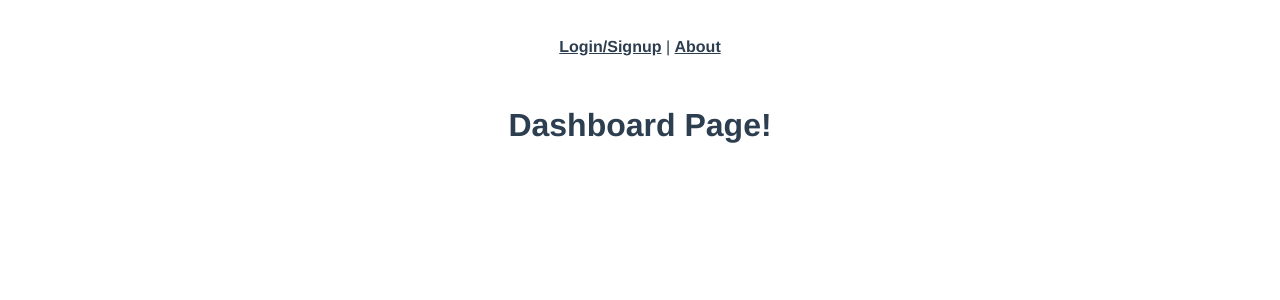
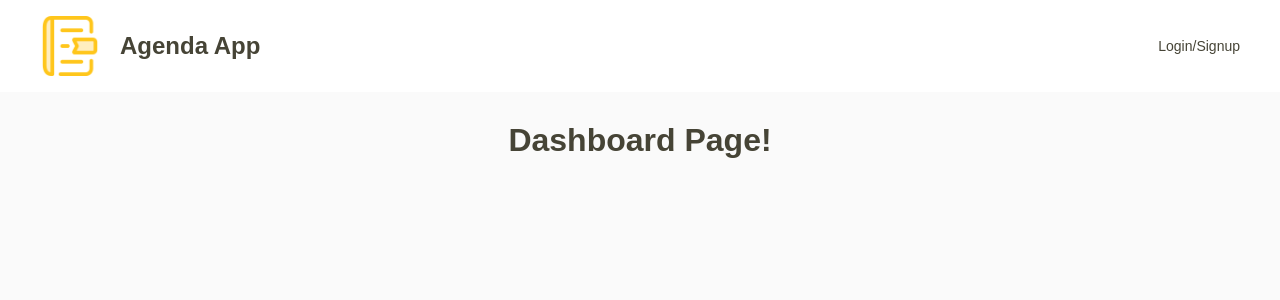
Before and after one commit to Zakariaair/agenda-app, a Vue app: page /dashboard in a window 1280 px wide. Shown: the top 300 px of the page. Built offline with nearby package versions, Linux system fonts and the light colour scheme; no server answers.

Commit message:
add some styles

```diff
--- a/src/App.vue
+++ b/src/App.vue
@@ -1,8 +1,4 @@
 <template>
-  <div id="nav">
-    <router-link to="/">Login/Signup</router-link> |
-    <router-link to="/about">About</router-link>
-  </div>
   <router-view/>
 </template>
 
@@ -14,17 +10,4 @@
   text-align: center;
   color: #2c3e50;
 }
-
-#nav {
-  padding: 30px;
-
-  a {
-    font-weight: bold;
-    color: #2c3e50;
-
-    &.router-link-exact-active {
-      color: #42b983;
-    }
-  }
-}
 </style>
--- /dev/null
+++ b/src/assets/global.css
@@ -0,0 +1,20 @@
+/* variables */
+:root {
+    --primary: #464436;
+    --secondary: #ffdd6d;
+    --warning: #da0f41;
+}
+
+/* base styles  */
+* {
+    margin: 0;
+    padding: 0;
+    font-family: 'Nunito', sans-serif;
+    color: var(--primary);
+}
+body {
+    background: #fafafa;
+}
+a {
+    text-decoration: none;
+}
--- a/src/components/TheNavbar.vue
+++ b/src/components/TheNavbar.vue
@@ -1,10 +1,23 @@
 <template>
-  <nav v-if="user">
-      <div>
-          <p>Hi there {{ user.displayName }}</p>
-      </div>
-      <button @click="handleLogout">Logout</button>
-  </nav>
+    <div class="navbar">
+        <nav>
+            <img class="logo" src="@/assets/logo.png">
+            <h1>
+                <router-link :to="{ name: 'Dashboard' }">Agenda App</router-link>
+                    <h6 v-if="user">{{ user.email }}</h6>
+                </h1>
+            <div class="links">
+                <div v-if="user">
+                    <router-link :to="{ name: 'Dashboard' }">My Agendas</router-link>
+                    <button v-if="!isPending" @click="handleLogout">Logout</button>
+                    <button v-else disabled>Logging out...</button>
+                </div>
+                <div v-else>
+                    <router-link class="btn" :to="{ name: 'Auth' }">Login/Signup</router-link>
+                </div>
+            </div>
+        </nav>
+    </div>
 </template>
 
 <script>
@@ -28,6 +41,32 @@ export default {
 }
 </script>
 
-<style>
+<style lang="scss" scoped>
+.navbar {
+    padding: 16px 10px;
+    margin-bottom: 30px;
+    background: white;
+}
+nav {
+    display: flex;
+    align-items: center;
+    max-width: 1200px;
+    margin: 0 auto;
+
+    h1 {
+        margin-left: 20px;
+    }
+    .links {
+        margin-left: auto;
+
+        a, button {
+            margin-left: 16px;
+            font-size: 14px;
+        }
+    }
+    .logo {
+        max-height: 60px;
+    }
+}
 
 </style>
--- a/src/main.js
+++ b/src/main.js
@@ -2,4 +2,6 @@ import { createApp } from 'vue'
 import App from './App.vue'
 import router from './router'
 
+import '@/assets/global.css'
+
 createApp(App).use(router).mount('#app')
--- a/src/router/index.js
+++ b/src/router/index.js
@@ -1,6 +1,5 @@
 import { createRouter, createWebHistory } from 'vue-router'
 import Auth from '@/views/Auth.vue'
-const About = () => import('@/views/About.vue')
 const Dashboard = () => import('@/views/Dashboard.vue')
 
 const routes = [
@@ -13,11 +12,6 @@ const routes = [
     path: '/dashboard',
     name: 'Dashboard',
     component: Dashboard
-  },
-  {
-    path: '/about',
-    name: 'About',
-    component: About
   }
 ]
 
--- a/src/views/About.vue
+++ /dev/null
@@ -1,5 +0,0 @@
-<template>
-  <div class="about">
-    <h1>This is an about page</h1>
-  </div>
-</template>
```
Also changed, not shown: src/assets/logo.png.
